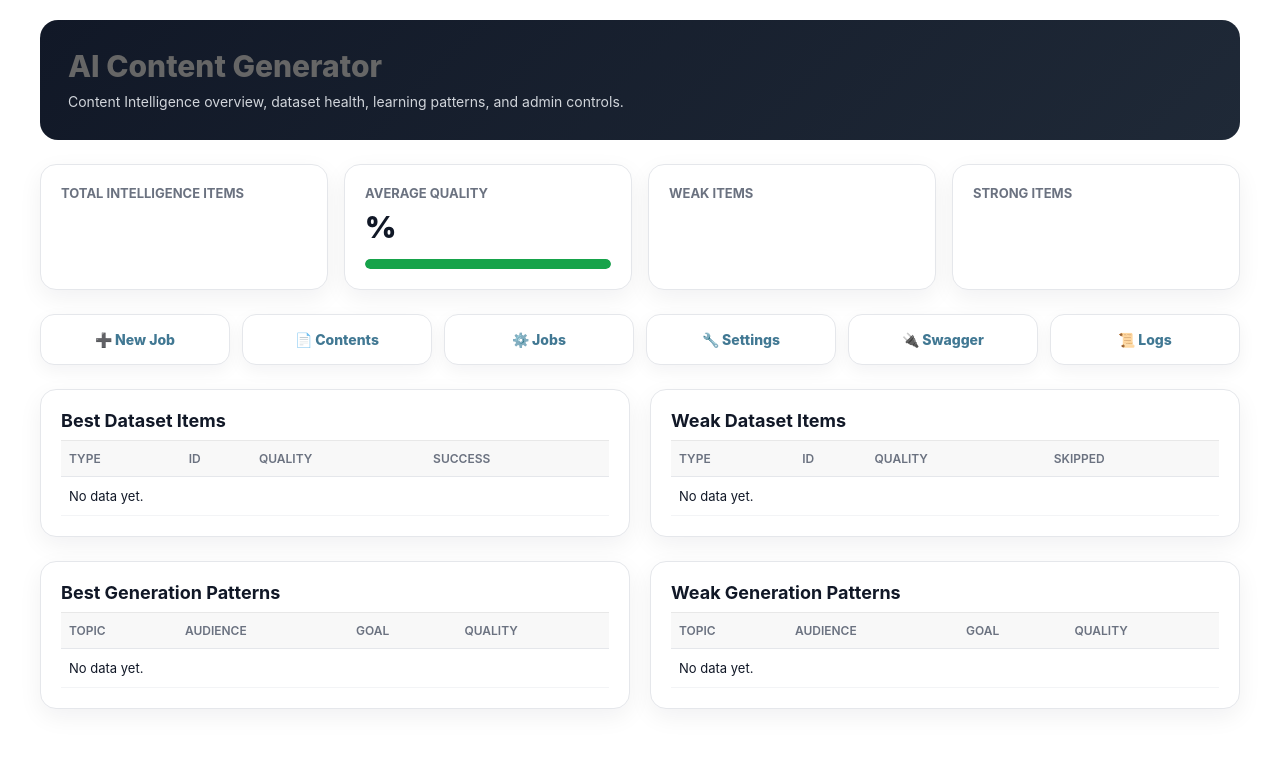
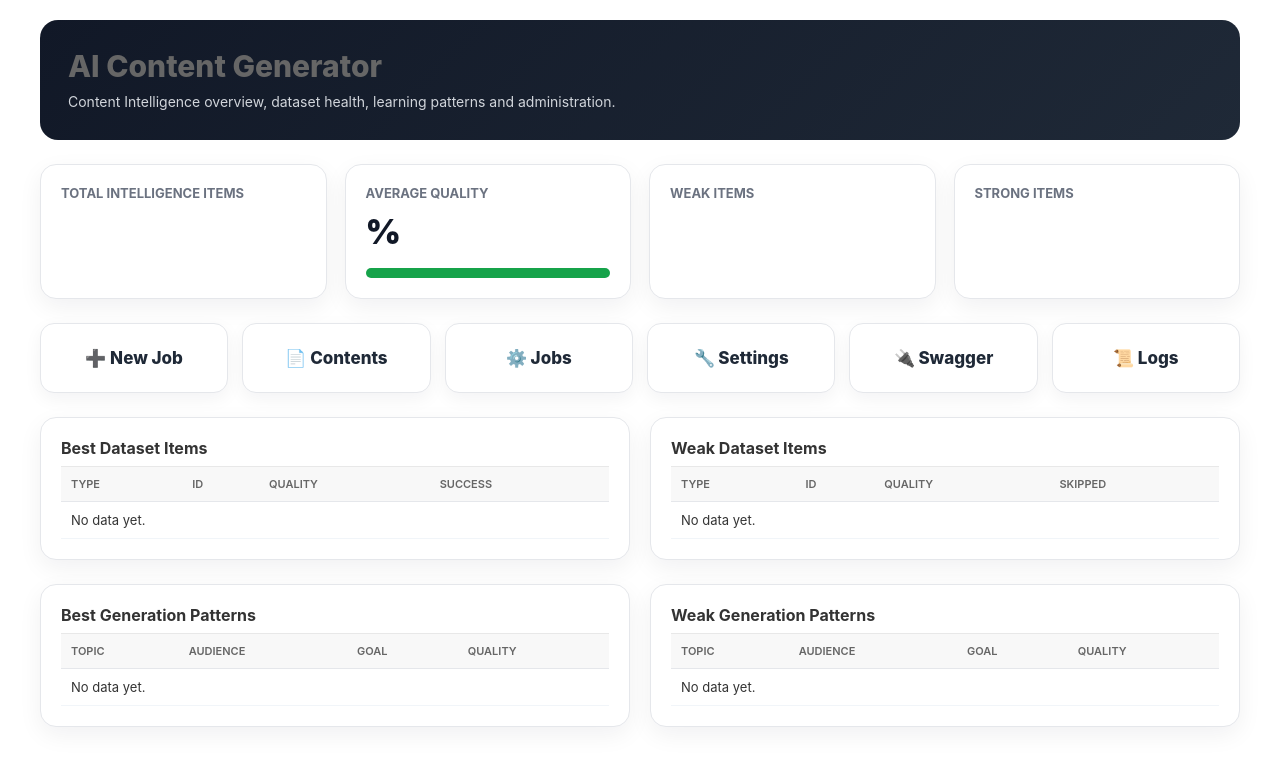
Before and after one commit to alipahlevany/contentgenerator, a Django app: template contents/templates/admin/custom_index.html in a window 1280 px wide. Shown: the part 86-870 px from the top of the page. Before the commit the page ends 795 px from the top, so only its background shows below. Run offline with Django 4.2, Linux system fonts and the light colour scheme; the template is opened without the code that fills it, so the values that code supplies are empty; parts of the project's set-up code (start-up, migrations or seed data) failed here and were passed over.

Commit message:
Fix admin dashboard quick actions

```diff
--- a/contents/templates/admin/custom_index.html
+++ b/contents/templates/admin/custom_index.html
@@ -2,72 +2,257 @@
 
 {% block content %}
 <style>
-.ai-dashboard{display:flex;flex-direction:column;gap:24px}
-.ai-hero{background:linear-gradient(135deg,#111827,#1f2937);color:white;border-radius:18px;padding:28px}
-.ai-hero h1{margin:0;font-size:30px;font-weight:800}
-.ai-hero p{margin:8px 0 0;color:#d1d5db;font-size:14px}
-.ai-card-grid{display:grid;grid-template-columns:repeat(4,minmax(0,1fr));gap:16px}
-.ai-card,.ai-panel{background:white;border:1px solid #e5e7eb;border-radius:16px;padding:20px;box-shadow:0 8px 24px rgba(15,23,42,.06)}
-.ai-card-label{color:#6b7280;font-size:13px;font-weight:700;text-transform:uppercase}
-.ai-card-value{margin-top:8px;font-size:30px;font-weight:900;color:#111827}
-.ai-progress{height:10px;background:#e5e7eb;border-radius:999px;overflow:hidden;margin-top:14px}
-.ai-progress-fill{height:100%;background:#16a34a;border-radius:999px}
-.ai-actions{display:grid;grid-template-columns:repeat(6,minmax(0,1fr));gap:12px}
-.ai-action{display:block;background:#fff;border:1px solid #e5e7eb;border-radius:14px;padding:16px;text-decoration:none;color:#111827;font-weight:800;text-align:center;box-shadow:0 6px 18px rgba(15,23,42,.05)}
-.ai-action:hover{background:#f8fafc}
-.ai-section-grid{display:grid;grid-template-columns:1fr 1fr;gap:20px}
-.ai-panel h2{margin-top:0;font-size:18px;color:#111827}
-.ai-table{width:100%;border-collapse:collapse}
-.ai-table th{text-align:left;color:#6b7280;font-size:12px;text-transform:uppercase;border-bottom:1px solid #e5e7eb;padding:10px 8px}
-.ai-table td{padding:11px 8px;border-bottom:1px solid #f3f4f6;color:#111827}
-.ai-badge{display:inline-block;padding:4px 9px;border-radius:999px;font-size:12px;font-weight:800}
-.ai-badge-good{background:#dcfce7;color:#166534}
-.ai-badge-bad{background:#fee2e2;color:#991b1b}
-.ai-badge-neutral{background:#e0f2fe;color:#075985}
-@media(max-width:1100px){.ai-card-grid,.ai-section-grid,.ai-actions{grid-template-columns:1fr}}
+.ai-dashboard{
+    display:flex;
+    flex-direction:column;
+    gap:24px;
+}
+
+.ai-hero{
+    background:linear-gradient(135deg,#111827,#1f2937);
+    color:#fff;
+    border-radius:18px;
+    padding:28px;
+}
+
+.ai-hero h1{
+    margin:0;
+    font-size:30px;
+    font-weight:800;
+}
+
+.ai-hero p{
+    margin:8px 0 0;
+    color:#d1d5db;
+    font-size:14px;
+}
+
+.ai-card-grid{
+    display:grid;
+    grid-template-columns:repeat(4,1fr);
+    gap:18px;
+}
+
+.ai-card,
+.ai-panel{
+    background:#fff;
+    border:1px solid #e5e7eb;
+    border-radius:16px;
+    padding:20px;
+    box-shadow:0 8px 24px rgba(15,23,42,.06);
+}
+
+.ai-card-label{
+    color:#6b7280;
+    font-size:13px;
+    font-weight:700;
+    text-transform:uppercase;
+}
+
+.ai-card-value{
+    margin-top:10px;
+    font-size:34px;
+    font-weight:900;
+    color:#111827;
+}
+
+.ai-progress{
+    height:10px;
+    background:#e5e7eb;
+    border-radius:999px;
+    overflow:hidden;
+    margin-top:16px;
+}
+
+.ai-progress-fill{
+    height:100%;
+    background:#16a34a;
+}
+
+.ai-actions{
+    display:grid;
+    grid-template-columns:repeat(6,1fr);
+    gap:14px;
+}
+
+.ai-action{
+    display:flex;
+    align-items:center;
+    justify-content:center;
+    min-height:68px;
+    background:#fff;
+    border:1px solid #e5e7eb;
+    border-radius:14px;
+    text-decoration:none!important;
+    color:#1f2937!important;
+    font-weight:800;
+    font-size:17px;
+    transition:.2s;
+    box-shadow:0 6px 18px rgba(15,23,42,.05);
+}
+
+.ai-action:hover{
+    transform:translateY(-2px);
+    border-color:#3b82f6;
+    background:#f8fafc;
+}
+
+.ai-section-grid{
+    display:grid;
+    grid-template-columns:1fr 1fr;
+    gap:20px;
+}
+
+.ai-panel h2{
+    margin-top:0;
+}
+
+.ai-table{
+    width:100%;
+    border-collapse:collapse;
+}
+
+.ai-table th{
+    text-align:left;
+    border-bottom:1px solid #e5e7eb;
+    padding:10px;
+}
+
+.ai-table td{
+    padding:10px;
+    border-bottom:1px solid #f1f5f9;
+}
+
+.ai-badge{
+    display:inline-block;
+    padding:4px 10px;
+    border-radius:999px;
+    font-size:12px;
+    font-weight:700;
+}
+
+.ai-badge-good{
+    background:#dcfce7;
+    color:#166534;
+}
+
+.ai-badge-bad{
+    background:#fee2e2;
+    color:#991b1b;
+}
+
+.ai-badge-neutral{
+    background:#dbeafe;
+    color:#1d4ed8;
+}
+
+@media(max-width:1200px){
+
+.ai-card-grid{
+grid-template-columns:repeat(2,1fr);
+}
+
+.ai-actions{
+grid-template-columns:repeat(3,1fr);
+}
+
+.ai-section-grid{
+grid-template-columns:1fr;
+}
+
+}
+
+@media(max-width:700px){
+
+.ai-card-grid,
+.ai-actions{
+grid-template-columns:1fr;
+}
+
+}
 </style>
 
 <div class="ai-dashboard">
+
 <div class="ai-hero">
 <h1>AI Content Generator</h1>
-        <p>Content Intelligence overview, dataset health, learning patterns, and admin controls.</p>
+<p>Content Intelligence overview, dataset health, learning patterns and administration.</p>
 </div>
 
 <div class="ai-card-grid">
+
 <div class="ai-card">
 <div class="ai-card-label">Total Intelligence Items</div>
 <div class="ai-card-value">{{ health.total_items }}</div>
 </div>
+
 <div class="ai-card">
 <div class="ai-card-label">Average Quality</div>
 <div class="ai-card-value">{{ health.average_quality }}%</div>
-            <div class="ai-progress"><div class="ai-progress-fill" style="width: {{ health.average_quality }}%;"></div></div>
+<div class="ai-progress">
+<div class="ai-progress-fill" style="width:{{ health.average_quality }}%;"></div>
 </div>
+</div>
+
 <div class="ai-card">
 <div class="ai-card-label">Weak Items</div>
 <div class="ai-card-value">{{ health.weak_items }}</div>
 </div>
+
 <div class="ai-card">
 <div class="ai-card-label">Strong Items</div>
 <div class="ai-card-value">{{ health.strong_items }}</div>
 </div>
+
 </div>
 
 <div class="ai-actions">
-        <a class="ai-action" href="/admin/contents/generationjob/add/">➕ New Job</a>
-        <a class="ai-action" href="/admin/contents/content/">📄 Contents</a>
-        <a class="ai-action" href="/admin/contents/generationjob/">⚙️ Jobs</a>
-        <a class="ai-action" href="/admin/contents/systemsettings/">🔧 Settings</a>
-        <a class="ai-action" href="/swagger/">🔌 Swagger</a>
-        <a class="ai-action" href="/admin/contents/generationjoblog/">📜 Logs</a>
+
+<a class="ai-action" href="{% url 'admin:contents_generationjob_add' %}">
+➕ New Job
+</a>
+
+<a class="ai-action" href="{% url 'admin:contents_content_changelist' %}">
+📄 Contents
+</a>
+
+<a class="ai-action" href="{% url 'admin:contents_generationjob_changelist' %}">
+⚙️ Jobs
+</a>
+
+<a class="ai-action" href="{% url 'admin:contents_appsettings_changelist' %}">
+🔧 Settings
+</a>
+
+<a class="ai-action" href="{% url 'swagger-ui' %}" target="_blank">
+🔌 Swagger
+</a>
+
+<a class="ai-action" href="{% url 'admin:contents_generationjoblog_changelist' %}">
+📜 Logs
+</a>
+
 </div>
 
 <div class="ai-section-grid">
+
 <div class="ai-panel">
+
 <h2>Best Dataset Items</h2>
+
 <table class="ai-table">
-                <thead><tr><th>Type</th><th>ID</th><th>Quality</th><th>Success</th></tr></thead>
+
+<thead>
+<tr>
+<th>Type</th>
+<th>ID</th>
+<th>Quality</th>
+<th>Success</th>
+</tr>
+</thead>
+
 <tbody>
+
 {% for item in best_items %}
 <tr>
 <td><span class="ai-badge ai-badge-neutral">{{ item.item_type }}</span></td>
@@ -78,15 +263,30 @@
 {% empty %}
 <tr><td colspan="4">No data yet.</td></tr>
 {% endfor %}
+
 </tbody>
+
 </table>
+
 </div>
 
 <div class="ai-panel">
+
 <h2>Weak Dataset Items</h2>
+
 <table class="ai-table">
-                <thead><tr><th>Type</th><th>ID</th><th>Quality</th><th>Skipped</th></tr></thead>
+
+<thead>
+<tr>
+<th>Type</th>
+<th>ID</th>
+<th>Quality</th>
+<th>Skipped</th>
+</tr>
+</thead>
+
 <tbody>
+
 {% for item in worst_items %}
 <tr>
 <td><span class="ai-badge ai-badge-neutral">{{ item.item_type }}</span></td>
@@ -97,17 +297,34 @@
 {% empty %}
 <tr><td colspan="4">No data yet.</td></tr>
 {% endfor %}
+
 </tbody>
+
 </table>
+
 </div>
+
 </div>
 
 <div class="ai-section-grid">
+
 <div class="ai-panel">
+
 <h2>Best Generation Patterns</h2>
+
 <table class="ai-table">
-                <thead><tr><th>Topic</th><th>Audience</th><th>Goal</th><th>Quality</th></tr></thead>
+
+<thead>
+<tr>
+<th>Topic</th>
+<th>Audience</th>
+<th>Goal</th>
+<th>Quality</th>
+</tr>
+</thead>
+
 <tbody>
+
 {% for pattern in best_patterns %}
 <tr>
 <td>{{ pattern.topic }}</td>
@@ -118,15 +335,30 @@
 {% empty %}
 <tr><td colspan="4">No data yet.</td></tr>
 {% endfor %}
+
 </tbody>
+
 </table>
+
 </div>
 
 <div class="ai-panel">
+
 <h2>Weak Generation Patterns</h2>
+
 <table class="ai-table">
-                <thead><tr><th>Topic</th><th>Audience</th><th>Goal</th><th>Quality</th></tr></thead>
+
+<thead>
+<tr>
+<th>Topic</th>
+<th>Audience</th>
+<th>Goal</th>
+<th>Quality</th>
+</tr>
+</thead>
+
 <tbody>
+
 {% for pattern in worst_patterns %}
 <tr>
 <td>{{ pattern.topic }}</td>
@@ -137,9 +369,15 @@
 {% empty %}
 <tr><td colspan="4">No data yet.</td></tr>
 {% endfor %}
+
 </tbody>
+
 </table>
+
 </div>
+
 </div>
+
 </div>
+
 {% endblock %}
```
Lines whose indentation alone changed are shown as unchanged.
